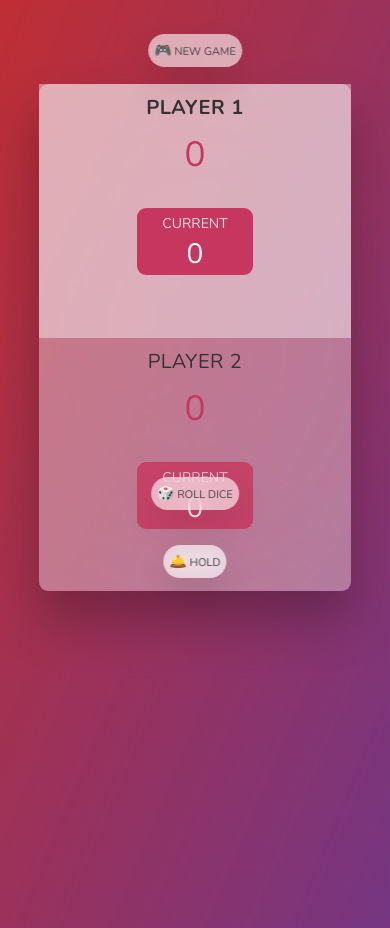
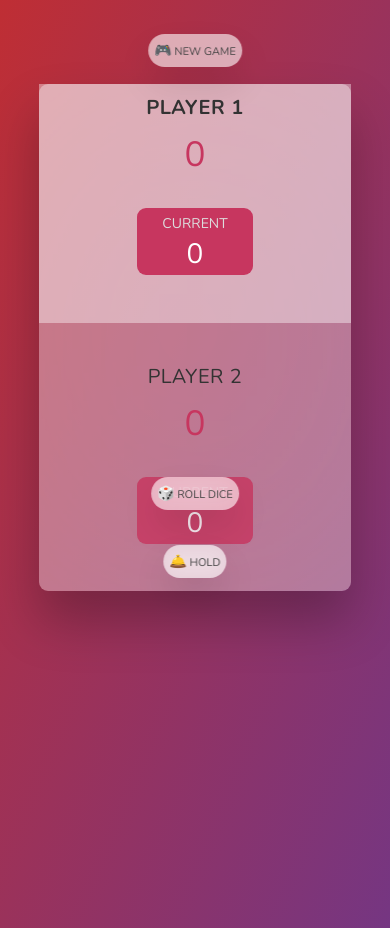
Before and after one commit to ash14ish/02-pig-game, a plain HTML site: page index.html in a window 390 px wide. Drawn offline with nearby package versions, Linux system fonts and the light colour scheme.

Commit message:
pig-game

```diff
--- a/style.css
+++ b/style.css
@@ -253,14 +253,15 @@
     height: 5.3rem;
   }
 
-  /* .player2 {
-  } */
+  .player2 {
+    margin-top: 3rem;
+  }
 
   /* .roll {
-    order: 4;
+
   } */
 
   /* .hold {
-    order: 4;
+
   } */
 }
```
